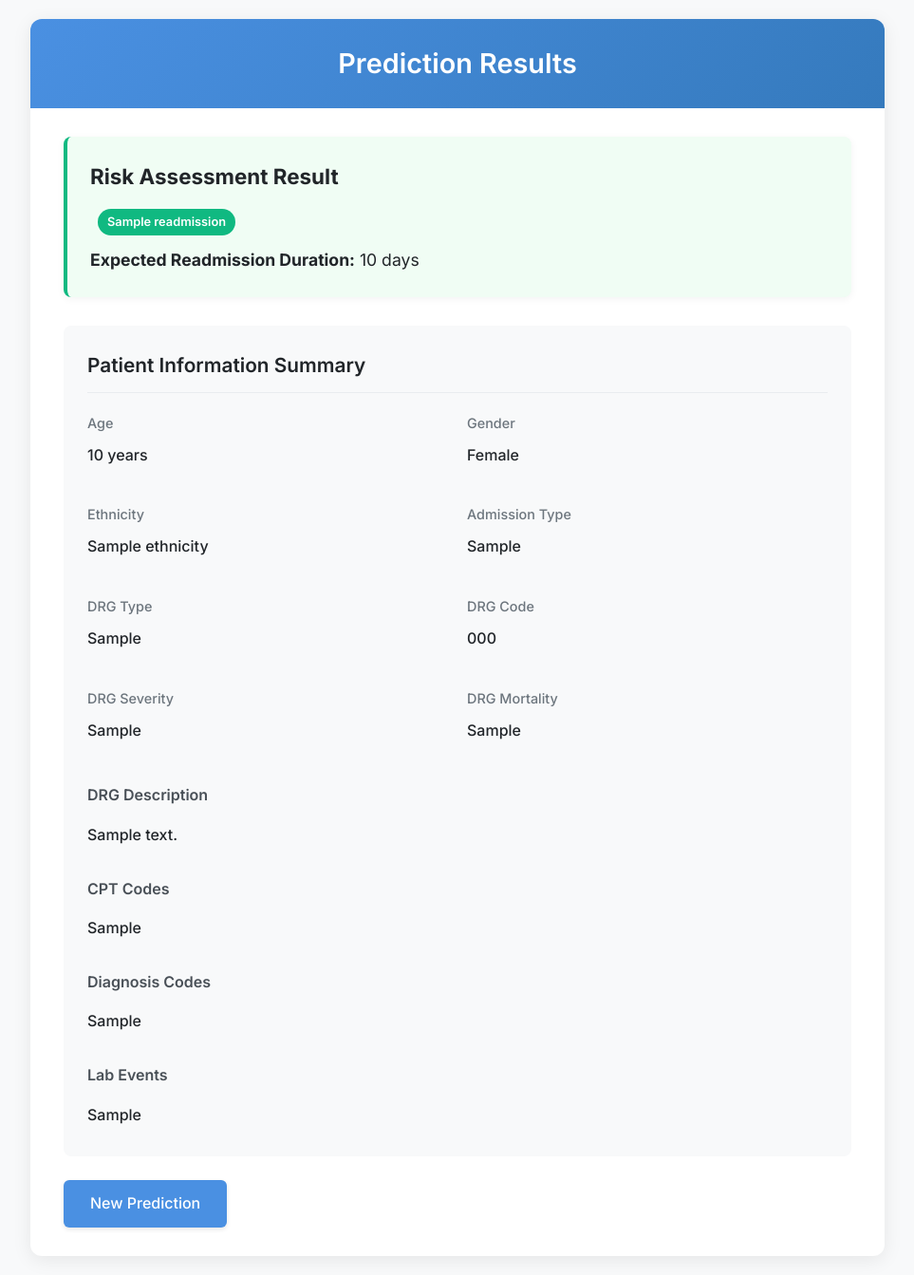
After one commit to Adi-Ida404/hf-readmission, a Flask app: template templates/result.html in a window 1280 px wide. The commit adds this page. Shown: the whole page at 95% size, without its empty margins (158-1121 px from the left). Run offline with Flask 3, Linux system fonts and the light colour scheme; the template is opened without the code that fills it: most values are stand-ins (such as "Sample title", 1, 10 or a date in 2020).

Commit message:
Results page done

```diff
--- /dev/null
+++ b/templates/result.html
@@ -0,0 +1,288 @@
+<!DOCTYPE html>
+<html lang="en">
+<head>
+    <meta charset="UTF-8">
+    <meta name="viewport" content="width=device-width, initial-scale=1.0">
+    <title>Prediction Results</title>
+    <link href="https://fonts.googleapis.com/css2?family=Inter:wght@300;400;500;600;700&display=swap" rel="stylesheet">
+    <style>
+        :root {
+            --primary: #4a90e2;
+            --primary-dark: #357abd;
+            --danger: #ef4444;
+            --success: #10b981;
+            --warning: #f59e0b;
+            --gray-100: #f8f9fa;
+            --gray-200: #e9ecef;
+            --gray-500: #6c757d;
+            --gray-700: #495057;
+            --gray-900: #212529;
+        }
+
+        * {
+            margin: 0;
+            padding: 0;
+            box-sizing: border-box;
+        }
+
+        body {
+            font-family: 'Inter', -apple-system, BlinkMacSystemFont, sans-serif;
+            background-color: var(--gray-100);
+            padding: 20px;
+            line-height: 1.6;
+            color: var(--gray-900);
+        }
+
+        .container {
+            max-width: 900px;
+            margin: 0 auto;
+            background: white;
+            border-radius: 12px;
+            box-shadow: 0 4px 20px rgba(0, 0, 0, 0.08);
+            overflow: hidden;
+        }
+
+        .header {
+            background: linear-gradient(135deg, var(--primary), var(--primary-dark));
+            color: white;
+            padding: 24px 30px;
+            text-align: center;
+        }
+
+        .header h1 {
+            font-weight: 600;
+            font-size: 1.8rem;
+        }
+
+        .content {
+            padding: 30px 35px;
+        }
+
+        .result-section {
+            margin-bottom: 30px;
+            padding: 24px;
+            border-radius: 8px;
+            box-shadow: 0 2px 8px rgba(0, 0, 0, 0.05);
+        }
+
+        .result-high-risk {
+            background-color: #fff5f5;
+            border-left: 4px solid var(--danger);
+        }
+
+        .result-low-risk {
+            background-color: #f0fdf4;
+            border-left: 4px solid var(--success);
+        }
+
+        .result-section h2 {
+            font-size: 1.4rem;
+            margin-bottom: 12px;
+            color: var(--gray-900);
+        }
+
+        .result-message {
+            font-size: 1.2rem;
+            margin: 12px 0;
+            font-weight: 500;
+        }
+
+        .result-days {
+            margin-top: 8px;
+            font-size: 1.1rem;
+        }
+
+        .patient-info {
+            background: var(--gray-100);
+            border-radius: 8px;
+            padding: 25px;
+            margin-top: 30px;
+        }
+
+        .section-title {
+            font-size: 1.3rem;
+            margin-bottom: 20px;
+            padding-bottom: 12px;
+            border-bottom: 1px solid var(--gray-200);
+            color: var(--gray-900);
+            font-weight: 600;
+        }
+
+        .info-grid {
+            display: grid;
+            grid-template-columns: repeat(auto-fill, minmax(250px, 1fr));
+            gap: 20px;
+            margin-top: 15px;
+        }
+
+        .info-item {
+            margin-bottom: 12px;
+        }
+
+        .info-label {
+            font-weight: 500;
+            color: var(--gray-500);
+            font-size: 0.9rem;
+            margin-bottom: 4px;
+        }
+
+        .info-value {
+            color: var(--gray-900);
+            font-weight: 500;
+            padding: 6px 0;
+            word-break: break-word;
+        }
+
+        .info-group {
+            margin-top: 25px;
+        }
+
+        .info-group-title {
+            font-weight: 600;
+            color: var(--gray-700);
+            margin-bottom: 10px;
+            font-size: 1rem;
+        }
+
+        .btn {
+            display: inline-block;
+            padding: 12px 28px;
+            background: var(--primary);
+            color: white;
+            text-decoration: none;
+            border-radius: 6px;
+            margin-top: 25px;
+            transition: all 0.2s ease;
+            font-weight: 500;
+            border: none;
+            cursor: pointer;
+            font-size: 1rem;
+            box-shadow: 0 2px 5px rgba(0, 0, 0, 0.1);
+        }
+
+        .btn:hover {
+            background: var(--primary-dark);
+            transform: translateY(-1px);
+            box-shadow: 0 4px 8px rgba(0, 0, 0, 0.15);
+        }
+
+        .badge {
+            display: inline-block;
+            padding: 4px 10px;
+            border-radius: 20px;
+            font-size: 0.8rem;
+            font-weight: 600;
+            margin-left: 8px;
+        }
+
+        .badge-danger {
+            background-color: var(--danger);
+            color: white;
+        }
+
+        .badge-success {
+            background-color: var(--success);
+            color: white;
+        }
+
+        @media (max-width: 768px) {
+            .content {
+                padding: 20px;
+            }
+
+            .header {
+                padding: 20px;
+            }
+
+            .info-grid {
+                grid-template-columns: 1fr;
+            }
+        }
+    </style>
+</head>
+<body>
+    <div class="container">
+        <div class="header">
+            <h1>Prediction Results</h1>
+        </div>
+        <div class="content">
+            <div class="result-section {{ 'result-high-risk' if readmission == 'Yes' else 'result-low-risk' }}">
+                <h2>Risk Assessment Result</h2>
+                <p class="result-message">
+                    <strong>{{ message }}</strong>
+                    <span class="badge {{ 'badge-danger' if readmission == 'Yes' else 'badge-success' }}">
+                        {{ readmission }}
+                    </span>
+                </p>
+                {% if days %}
+                <p class="result-days">
+                    <strong>Expected Readmission Duration:</strong> {{ days }} days
+                </p>
+                {% endif %}
+            </div>
+
+            <div class="patient-info">
+                <h3 class="section-title">Patient Information Summary</h3>
+                <div class="info-grid">
+                    <div class="info-item">
+                        <div class="info-label">Age</div>
+                        <div class="info-value">{{ patient_data.age }} years</div>
+                    </div>
+                    <div class="info-item">
+                        <div class="info-label">Gender</div>
+                        <div class="info-value">{{ "Male" if patient_data.gender == "M" else "Female" }}</div>
+                    </div>
+                    <div class="info-item">
+                        <div class="info-label">Ethnicity</div>
+                        <div class="info-value">{{ patient_data.ethnicity }}</div>
+                    </div>
+                    <div class="info-item">
+                        <div class="info-label">Admission Type</div>
+                        <div class="info-value">{{ patient_data.admission_type }}</div>
+                    </div>
+                    <div class="info-item">
+                        <div class="info-label">DRG Type</div>
+                        <div class="info-value">{{ patient_data.drg_type }}</div>
+                    </div>
+                    <div class="info-item">
+                        <div class="info-label">DRG Code</div>
+                        <div class="info-value">{{ patient_data.drg_code }}</div>
+                    </div>
+                    <div class="info-item">
+                        <div class="info-label">DRG Severity</div>
+                        <div class="info-value">{{ patient_data.drg_severity }}</div>
+                    </div>
+                    <div class="info-item">
+                        <div class="info-label">DRG Mortality</div>
+                        <div class="info-value">{{ patient_data.drg_mortality }}</div>
+                    </div>
+                </div>
+
+                <div class="info-group">
+                    <div class="info-group-title">DRG Description</div>
+                    <div class="info-value">{{ patient_data.description }}</div>
+                </div>
+
+                <div class="info-group">
+                    <div class="info-group-title">CPT Codes</div>
+                    <div class="info-value">{{ patient_data.cpt_cd }}</div>
+                </div>
+
+                <div class="info-group">
+                    <div class="info-group-title">Diagnosis Codes</div>
+                    <div class="info-value">{{ patient_data.all_diagnosis }}</div>
+                </div>
+
+                {% if patient_data.lab_events %}
+                <div class="info-group">
+                    <div class="info-group-title">Lab Events</div>
+                    <div class="info-value">{{ patient_data.lab_events }}</div>
+                </div>
+                {% endif %}
+            </div>
+
+            <a href="/" class="btn">New Prediction</a>
+        </div>
+    </div>
+</body>
+</html>
```
Also changed, not shown: templates/form.html (+23 -43 lines).
